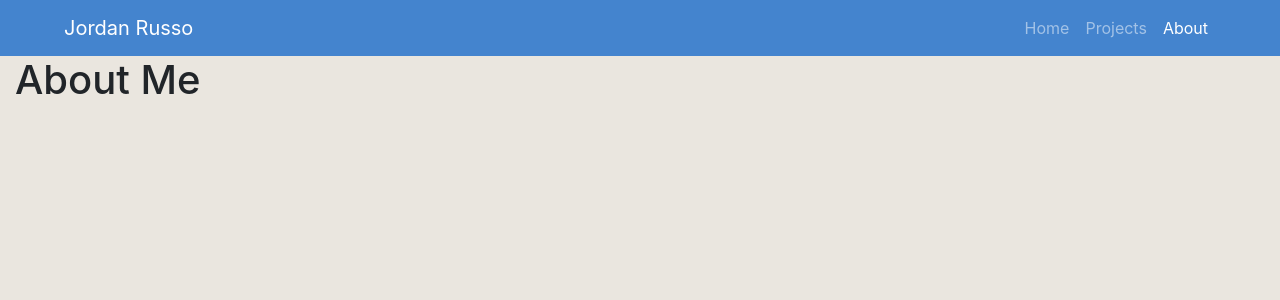
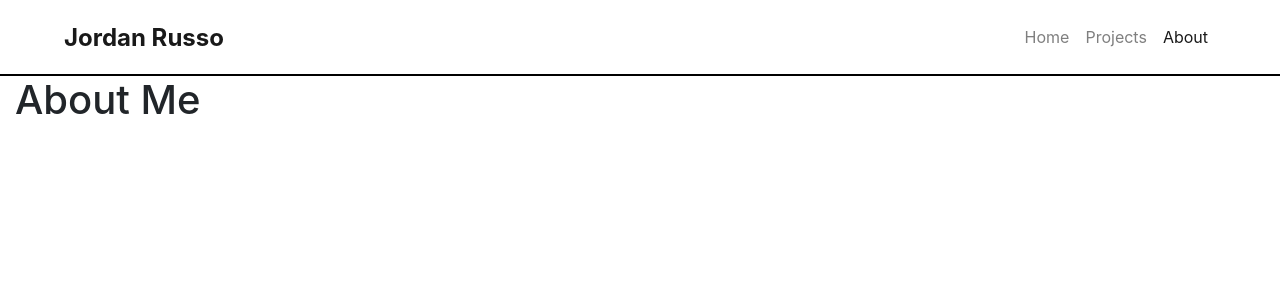
Before and after one commit to jrusso0818/my-personal-site, a Django app: page /about/ in a window 1280 px wide. Shown: the top 300 px of the page. Run offline with Django 3.2, Linux system fonts and the light colour scheme; some libraries are stand-ins or nearby versions.

Commit message:
Navbar is now sticky. Added a black bottom border to the navbar. Changed some colors.

```diff
--- a/homepage/static/css/base.css
+++ b/homepage/static/css/base.css
@@ -4,5 +4,11 @@
 }
 
 body {
-  background-color: #EAE6DF;
+  background-color: white;
 }
+
+nav {
+    border-bottom-style: solid;
+    border-bottom-color: black;
+    border-bottom-width: 2px;
+}
--- a/homepage/templates/homepage/base.html
+++ b/homepage/templates/homepage/base.html
@@ -10,8 +10,8 @@
     </head>
     <body>
 
-        <nav class="navbar navbar-expand-md navbar-dark" style="background:#4484CE">
-            <a class="navbar-brand mx-auto pl-5" href="{% url 'homepage' %}">Jordan Russo</a>
+        <nav class="navbar navbar-expand-md sticky-top navbar-light" style="background:white">
+            <a class="navbar-brand mx-auto pl-5 pt-3" href="{% url 'homepage' %}"><h4><strong>Jordan Russo</strong></h4></a>
             <button class="navbar-toggler" type="button" data-toggle="collapse" data-target="#navbarSupportedContent" aria-controls="navbarSupportedContent" aria-expanded="false" aria-label="Toggle navigation">
                 <span class="navbar-toggler-icon"></span>
             </button>
```
